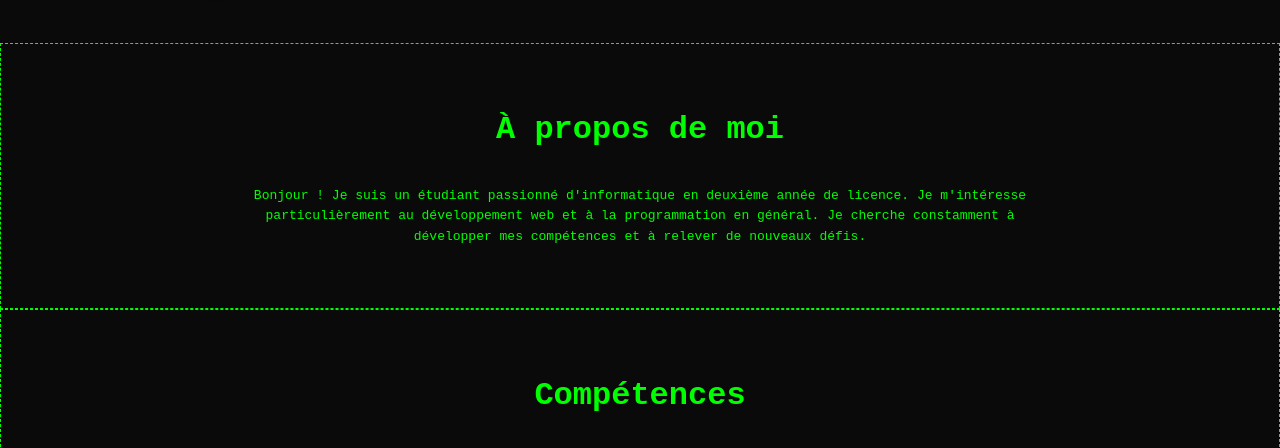
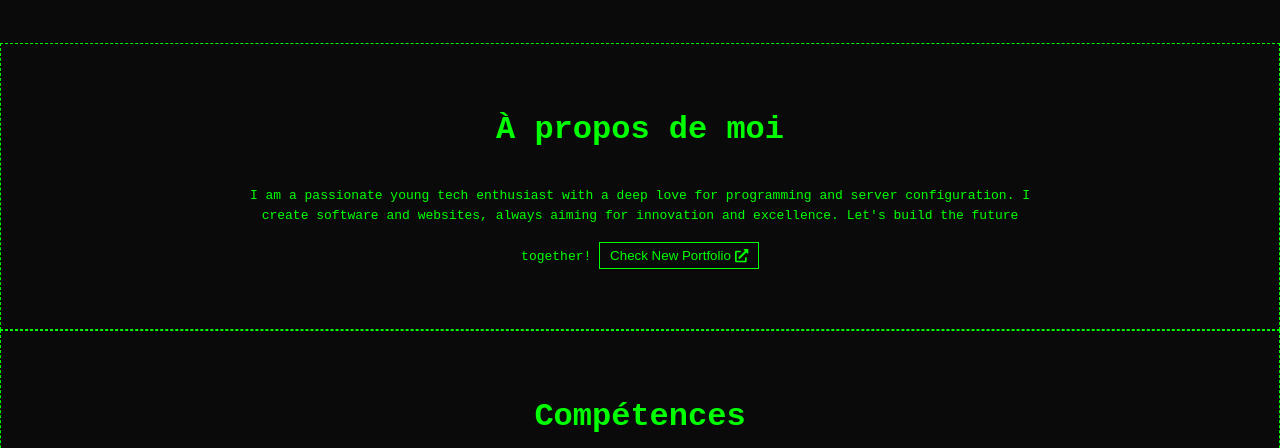
Before and after one commit to developing-off/port, a plain HTML site: page index.html in a window 1280 px wide. Shown: the part 295-743 px from the top of the page. Drawn offline with Linux system fonts and the light colour scheme.

Commit message:
Update about section: Revise text to reflect current interests and add button linking to new portfolio

```diff
--- a/index.html
+++ b/index.html
@@ -55,10 +55,18 @@
         <div class="about-content">
           <div class="about-text">
             <p>
-              Bonjour ! Je suis un étudiant passionné d'informatique en deuxième
-              année de licence. Je m'intéresse particulièrement au développement
-              web et à la programmation en général. Je cherche constamment à
-              développer mes compétences et à relever de nouveaux défis.
+              I am a passionate young tech enthusiast with a deep love for
+              programming and server configuration. I create software and
+              websites, always aiming for innovation and excellence. Let's build
+              the future together!
+                <button
+                class="btn-details"
+                onclick="window.open('https://port.ys-dev.tech')"
+                data-project="projet1"
+              >
+                Check New Portfolio
+                <i class="fas fa-external-link-alt"></i>
+              </button>
             </p>
           </div>
         </div>
```
